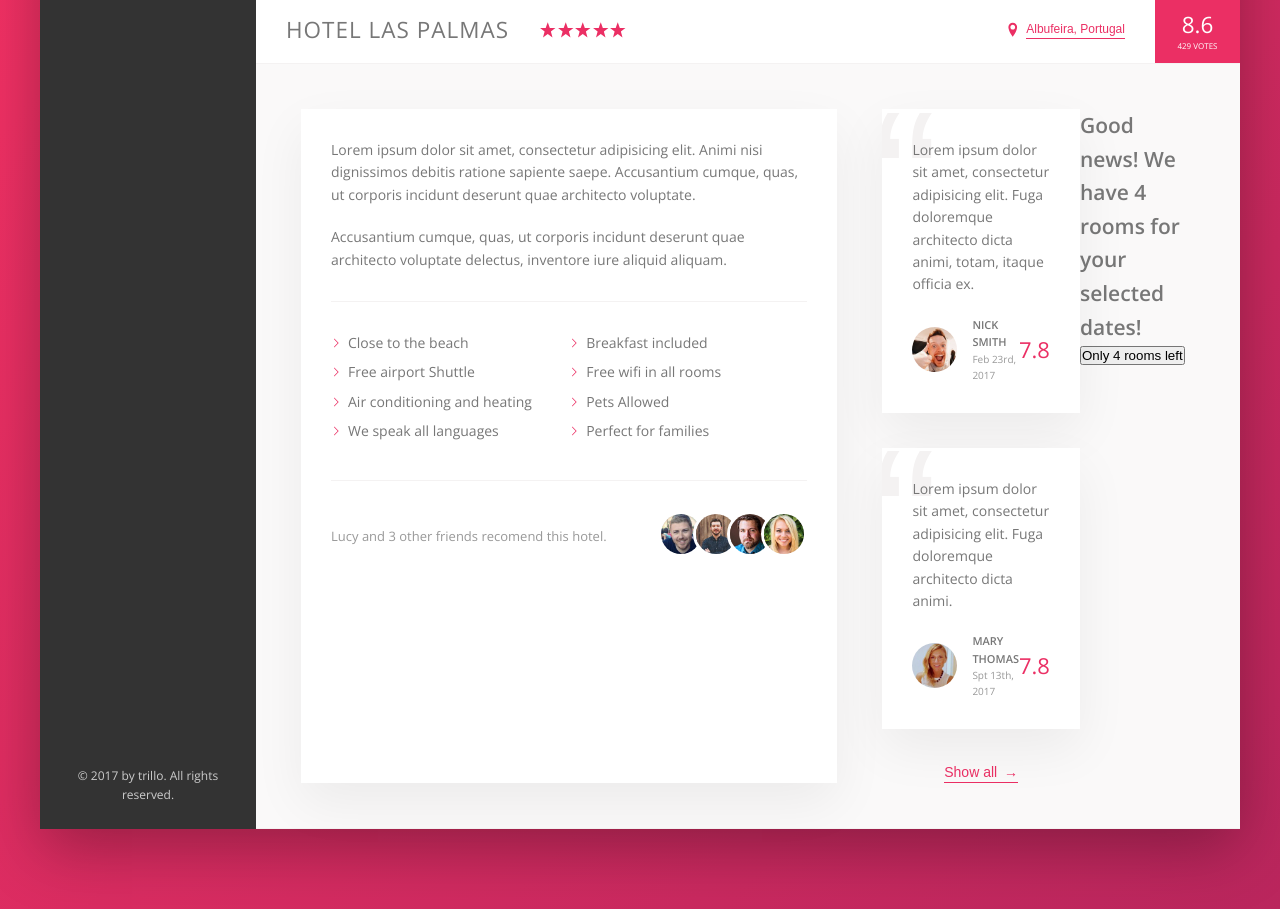
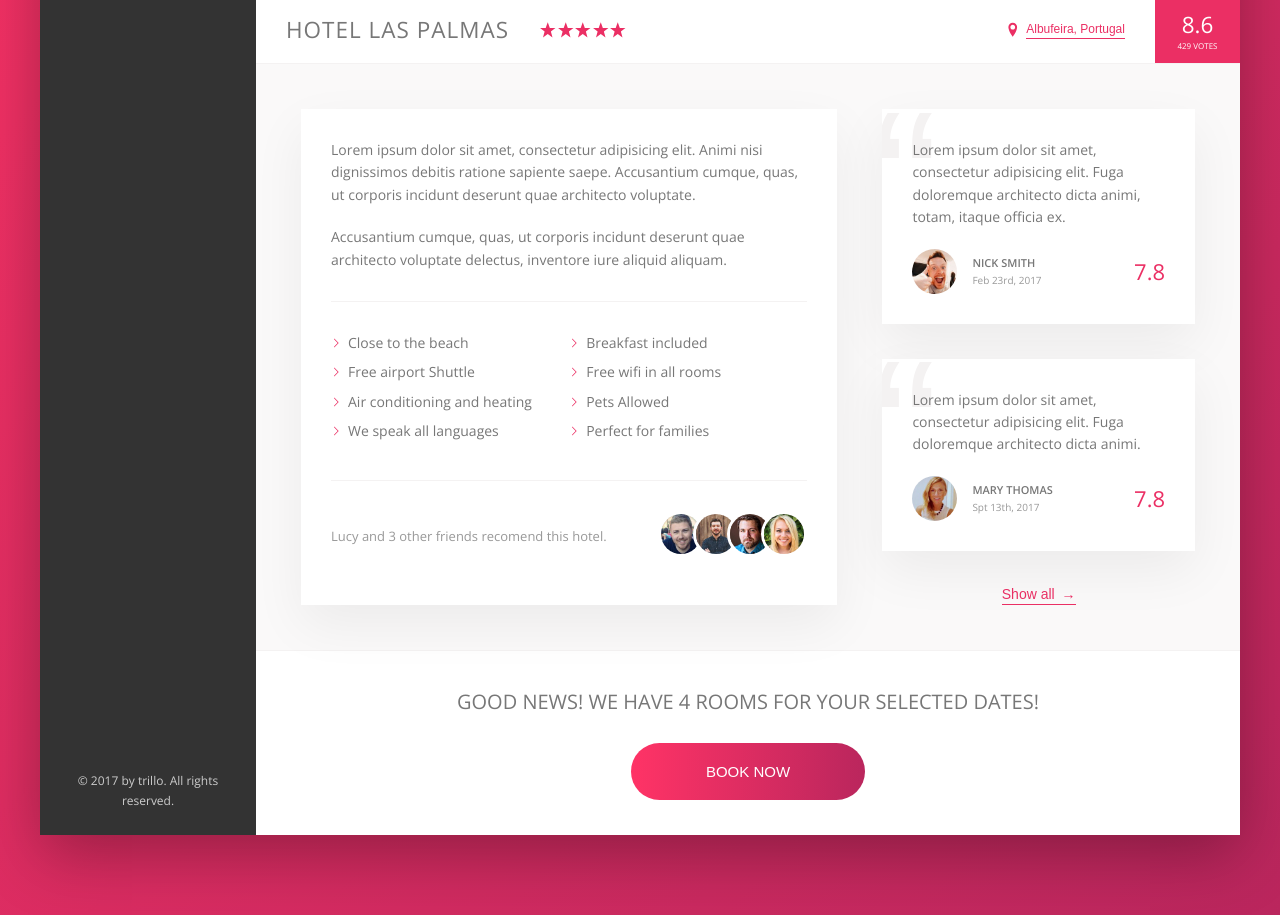
Before and after one commit to adebowaleselere/trillo, a website: page index.html in a window 1280 px wide. Shown: the part 538-1453 px from the top of the page. Drawn offline with nearby package versions, Linux system fonts and the light colour scheme.

Commit message:
Completed the desktop view

```diff
--- a/index.html
+++ b/index.html
@@ -201,15 +201,17 @@
                             <button class="btn-inline">Show all <span>&rarr;</span></button>
                         </div>
 
+
+                    </div>
                     <div class="cta">
                         <h2 class="cta__book-now">
                             Good news! We have 4 rooms for your selected dates!
                         </h2>
 
                         <button class="btn">
-                                Only 4 rooms left
+                            <span class="btn__visible">Book now</span>
+                            <span class="btn__invisible">Only 4 rooms left</span>
                         </button>
-                        </div>
                     </div>
                 </main>
             </div>
--- a/sass/_components.scss
+++ b/sass/_components.scss
@@ -479,3 +479,72 @@
         z-index: 1;
     }
 }
+
+
+
+
+
+////////////////////////////////
+/// Call to action
+.cta{
+    padding: 3.5rem 0;
+    text-align: center;
+
+    &__book-now{
+        text-transform: uppercase;
+        font-size: 2rem;
+        font-weight: 300;
+        margin-bottom: 2.5rem;
+    }
+}
+
+.btn{
+
+    font-size: 1.5rem;
+    font-weight: 300;
+    text-transform: uppercase;
+    border-radius: 100px;
+    border: none;
+    background-image: linear-gradient(to right, var(--color-primary-light), var(--color-primary-dark));
+    color: #fff;
+    position: relative;
+    overflow: hidden;
+    cursor: pointer;
+
+    & > * {
+        display: inline-block;
+        height: 100%;
+        width: 100%;
+        transition: all .2s;
+    }
+
+    &__visible {
+        display: inline-block;
+        padding: 2rem 7.5rem;
+    }
+
+    &__invisible {
+        position: absolute;
+        top: -100%;
+        left: 0;
+        padding: 2rem 0;
+
+    }
+
+    &:hover &__visible {
+            transform: translateY(100%);
+    }
+
+    &:hover &__invisible{
+            top: 0;
+    }
+
+    &:hover{
+        background-image: linear-gradient(to left, var(--color-primary-light), var(--color-primary-dark));
+    }
+
+    &:focus {
+        outline: none;
+        animation: pulsate 1s infinite;
+    }
+}
```
Also changed, not shown: css/style.css, 1 other file. Lines whose indentation alone changed are shown as unchanged.
